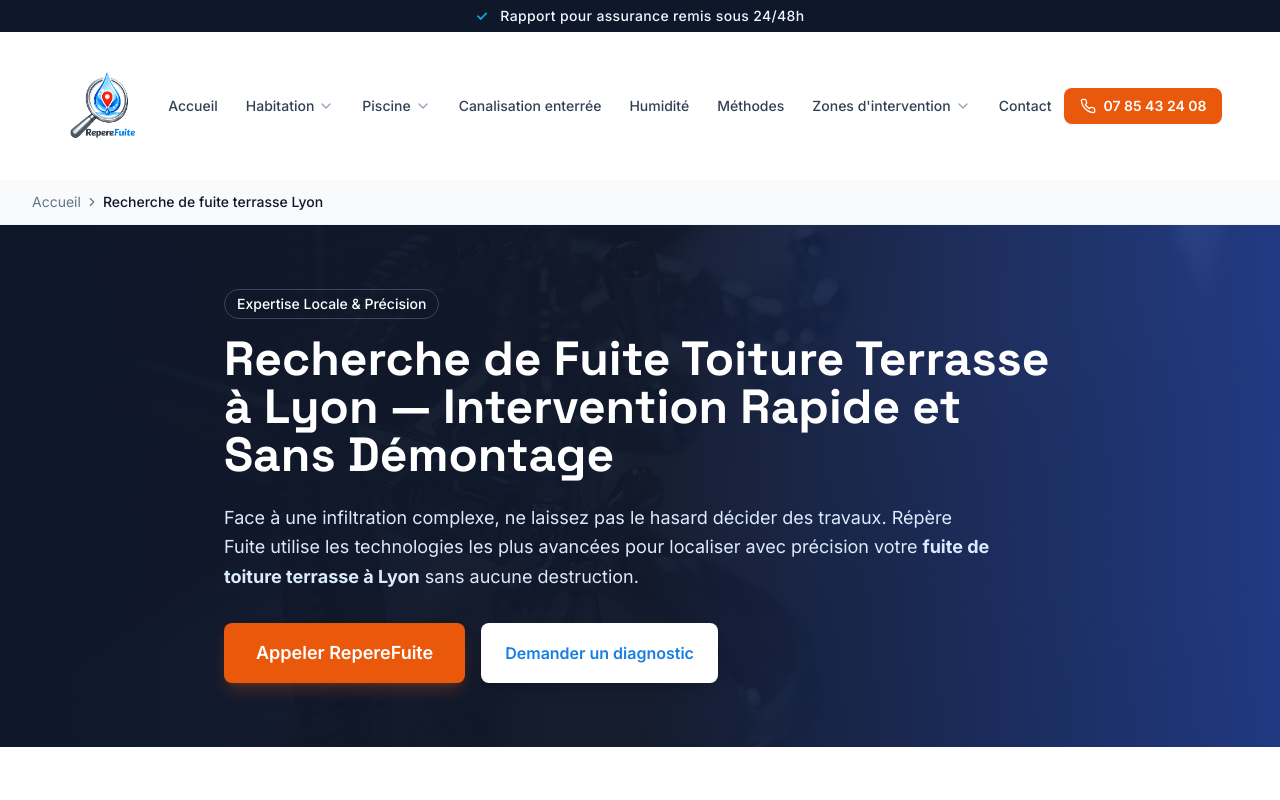
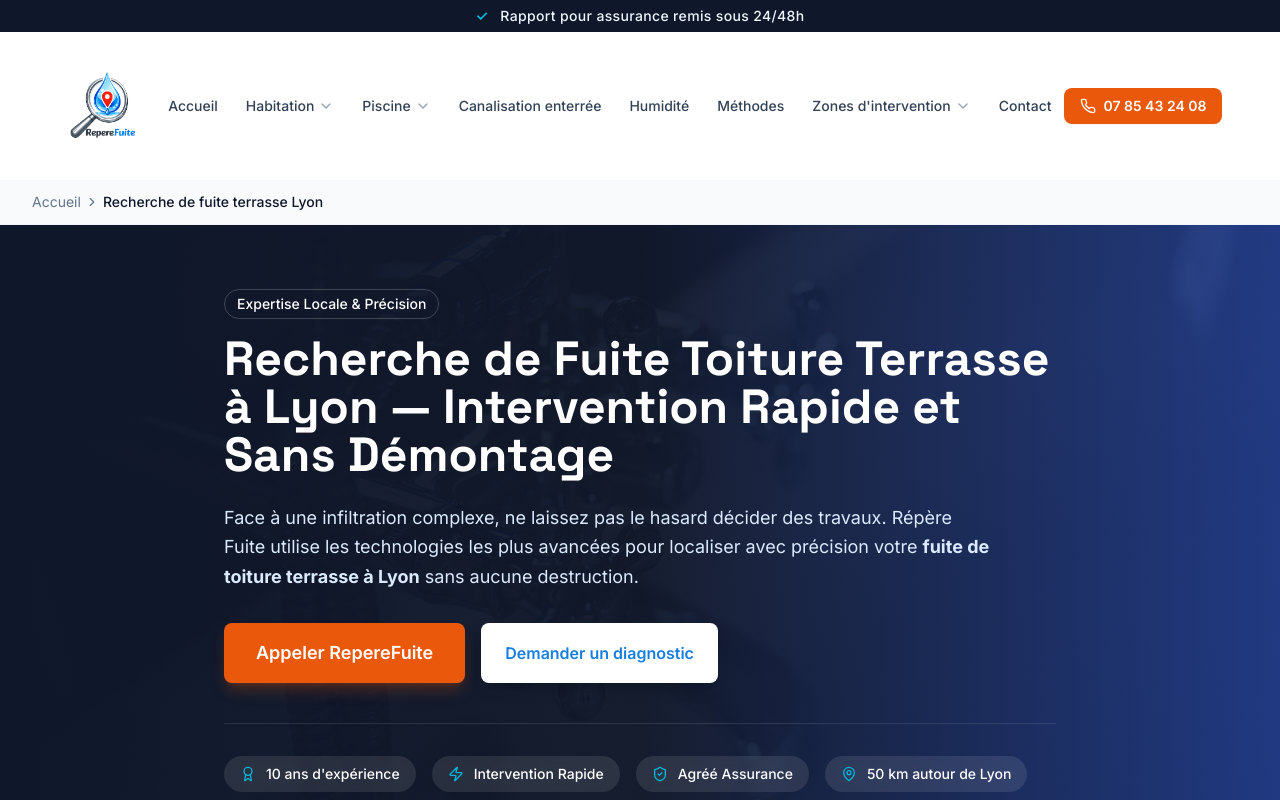
Before and after one commit to enzotrade11/reperefuite, a Next.js app: page /recherche-fuite-terrasse-lyon in a window 1280 px wide. Shown: the top 800 px of the page. Built offline with nearby package versions, Linux system fonts and the light colour scheme.

Commit message:
fix: correction page

```diff
--- a/src/components/sections/PageHero.tsx
+++ b/src/components/sections/PageHero.tsx
@@ -2,11 +2,19 @@
 
 import Image from 'next/image'
 import FadeIn from '@/components/ui/FadeIn'
+import { Award, Zap, ShieldCheck, MapPin } from 'lucide-react'
 
 type PageHeroProps = {
   children: React.ReactNode
   backgroundImage?: string
 }
+
+const trustBadges = [
+  { icon: Award,       label: "10 ans d'expérience" },
+  { icon: Zap,         label: 'Intervention Rapide' },
+  { icon: ShieldCheck, label: 'Agréé Assurance' },
+  { icon: MapPin,      label: '50 km autour de Lyon' },
+]
 
 export default function PageHero({ children, backgroundImage = '/images/hero-bg.jpg' }: PageHeroProps) {
   return (
@@ -22,6 +30,21 @@ export default function PageHero({ children, backgroundImage = '/images/hero-bg.
       <div className="absolute inset-0 bg-gradient-to-r from-slate-900 via-slate-900/95 to-blue-900/90" />
       <div className="relative max-w-4xl mx-auto px-4 sm:px-6 lg:px-8">
         <FadeIn>{children}</FadeIn>
+
+        {/* Trust badges */}
+        <div className="mt-10 pt-8 border-t border-white/10">
+          <div className="flex flex-wrap gap-3 sm:gap-4">
+            {trustBadges.map(({ icon: Icon, label }) => (
+              <div
+                key={label}
+                className="flex items-center gap-2.5 bg-white/10 backdrop-blur-sm rounded-full px-4 py-2 text-sm font-medium text-white"
+              >
+                <Icon className="w-4 h-4 text-secondary shrink-0" />
+                {label}
+              </div>
+            ))}
+          </div>
+        </div>
       </div>
     </section>
   )
```
